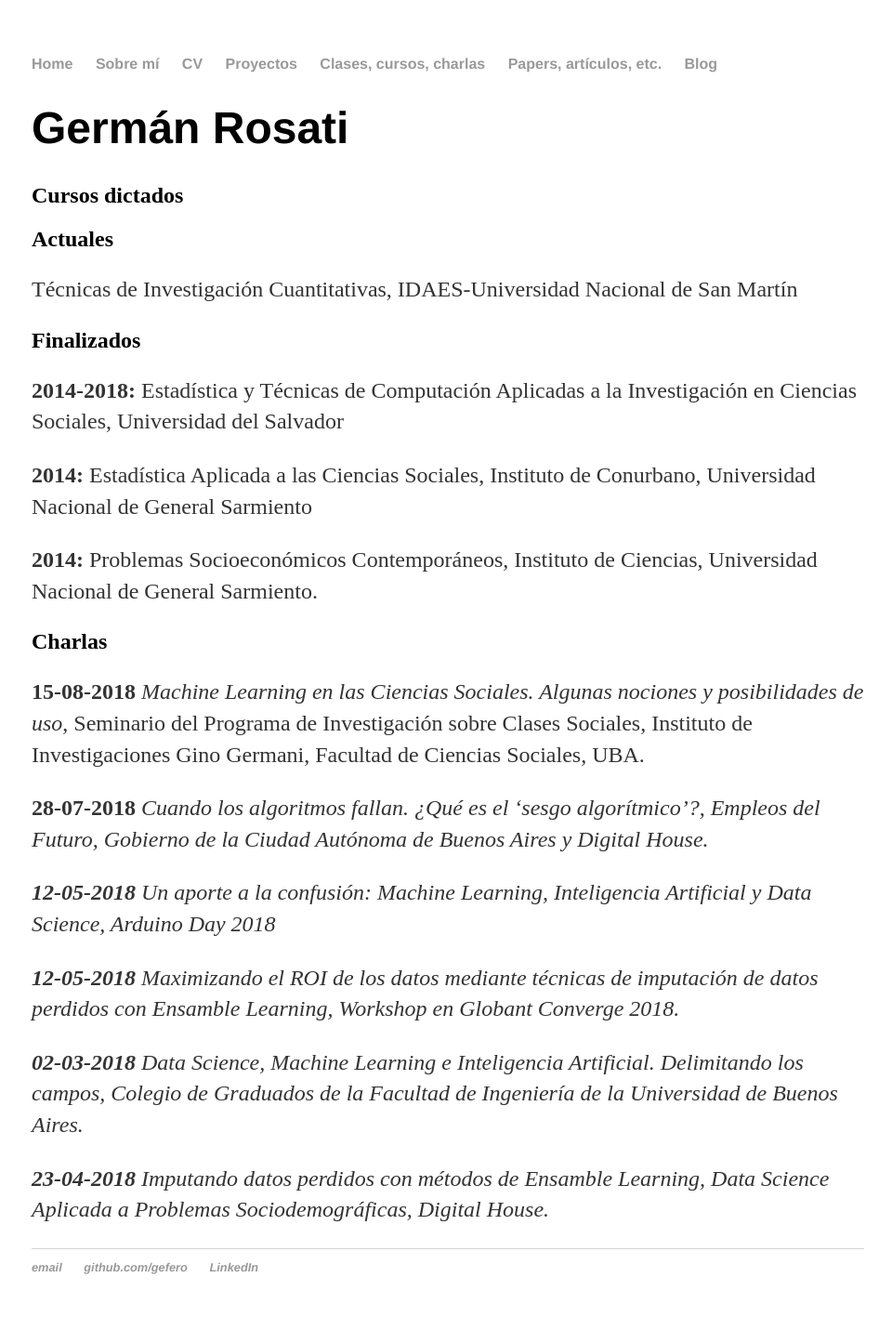
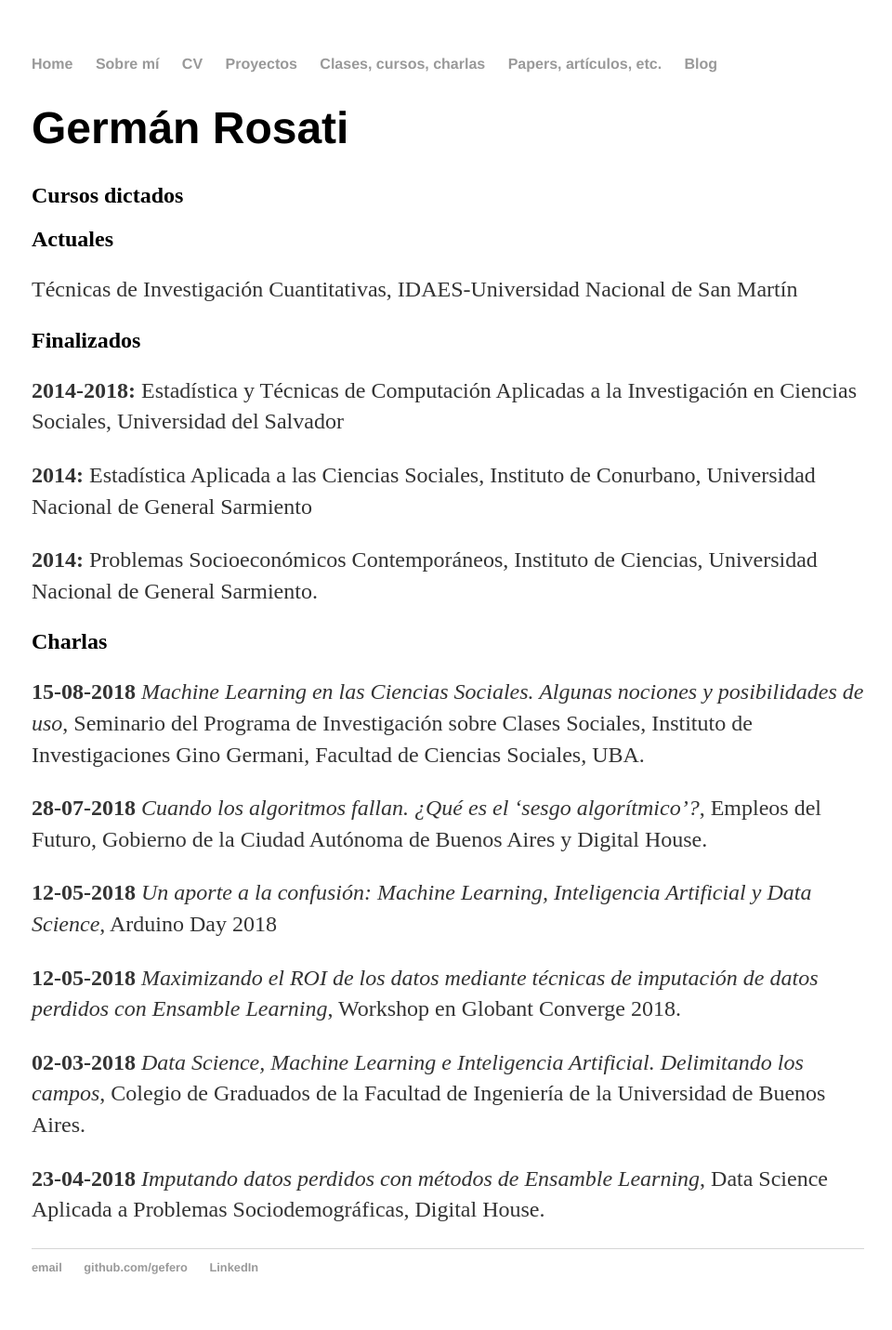
Before and after one commit to gefero/gefero.github.io, a Jekyll site: the page built from classes/index.html, in a window 1280 px wide. Shown: the whole page at 93% size, without its empty margins (158-1118 px from the left). Built offline with Jekyll 4.4.1, drawn with Linux system fonts in a browser that asks for light colours.

```diff
--- a/classes/index.html
+++ b/classes/index.html
@@ -13,8 +13,8 @@ title: Clases, cursos, etc.
 	<p><b>2014:</b> Problemas Socioeconómicos Contemporáneos, Instituto de Ciencias, Universidad Nacional de General Sarmiento.</p>
 	<h2>Charlas</h2>
 	<p><b>15-08-2018</b><i> Machine Learning en las Ciencias Sociales. Algunas nociones y posibilidades de uso</i>, Seminario del Programa de Investigación sobre Clases Sociales, Instituto de Investigaciones Gino Germani, Facultad de Ciencias Sociales, UBA.</p>
-	<p><b>28-07-2018</b><i> Cuando los algoritmos fallan. ¿Qué es el ‘sesgo algorítmico’?<i>, Empleos del Futuro, Gobierno de la Ciudad Autónoma de Buenos Aires y Digital House.
-	<p><b>12-05-2018</b><i> Un aporte a la confusión: Machine Learning, Inteligencia Artificial y Data Science</i>,  Arduino Day 2018</p>
+	<p><b>28-07-2018</b><i> Cuando los algoritmos fallan. ¿Qué es el ‘sesgo algorítmico’?</i>, Empleos del Futuro, Gobierno de la Ciudad Autónoma de Buenos Aires y Digital House.
+	<p><b>12-05-2018</b><i> Un aporte a la confusión: Machine Learning, Inteligencia Artificial y Data Science</i>, Arduino Day 2018</p>
 	<p><b>12-05-2018</b><i> Maximizando el ROI de los datos mediante técnicas de imputación de datos perdidos con Ensamble Learning</i>, Workshop en Globant Converge 2018.
 	<p><b>02-03-2018</b><i> Data Science, Machine Learning e Inteligencia Artificial. Delimitando los campos</i>, Colegio de Graduados de la Facultad de Ingeniería de la Universidad de Buenos Aires.
 	<p><b>23-04-2018</b><i> Imputando datos perdidos con métodos de Ensamble Learning</i>, Data Science Aplicada a Problemas Sociodemográficas, Digital House.
```
